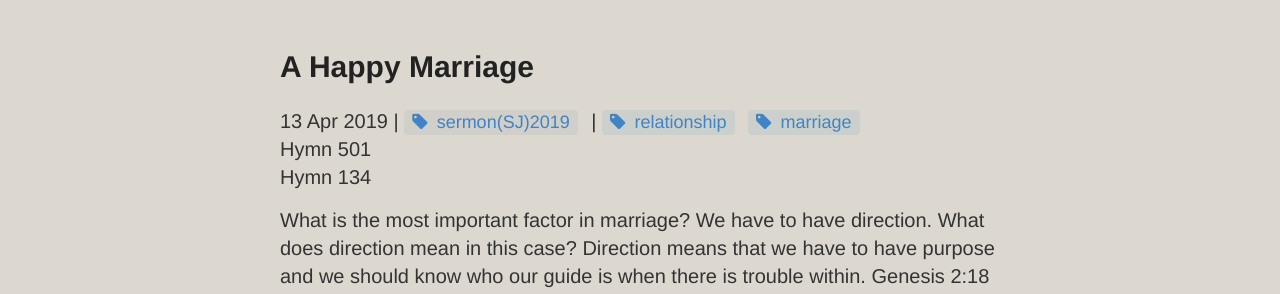
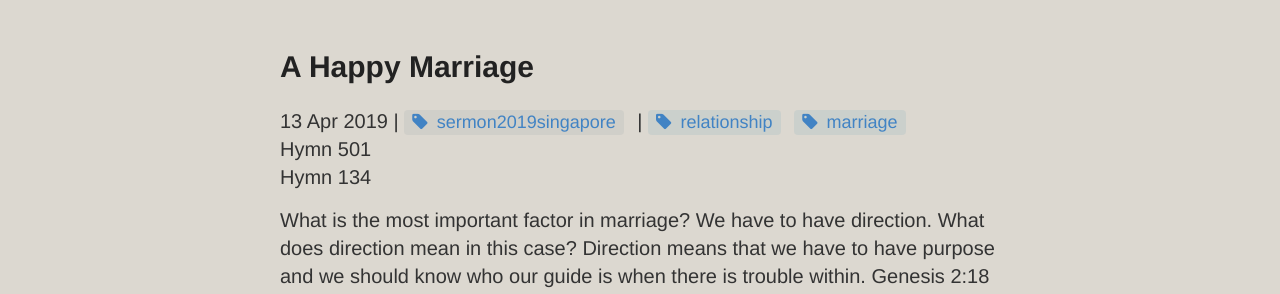
Before and after one commit to catchupTJC/catchuptjc.github.io, a Jekyll site: the page built from _posts/2019-04-13-A Happy Marriage.md, in a window 1280 px wide. Shown: the part 120-414 px from the top of the page. Built offline with Jekyll 4.4.1, drawn with Linux system fonts in a browser that asks for light colours; nearby versions of some CDN libraries; comment, search, counter and statistics services are not loaded.

Commit message:
Update 2019-04-13-A Happy Marriage.md

```diff
--- a/_posts/2019-04-13-A Happy Marriage.md
+++ b/_posts/2019-04-13-A Happy Marriage.md
@@ -1,7 +1,7 @@
 ---
 layout: post
 title: A Happy Marriage
-category: sermon(SJ)2019
+category: sermon2019singapore
 tags: [relationship,marriage]
 hymns: [501,134]
 ---
```
